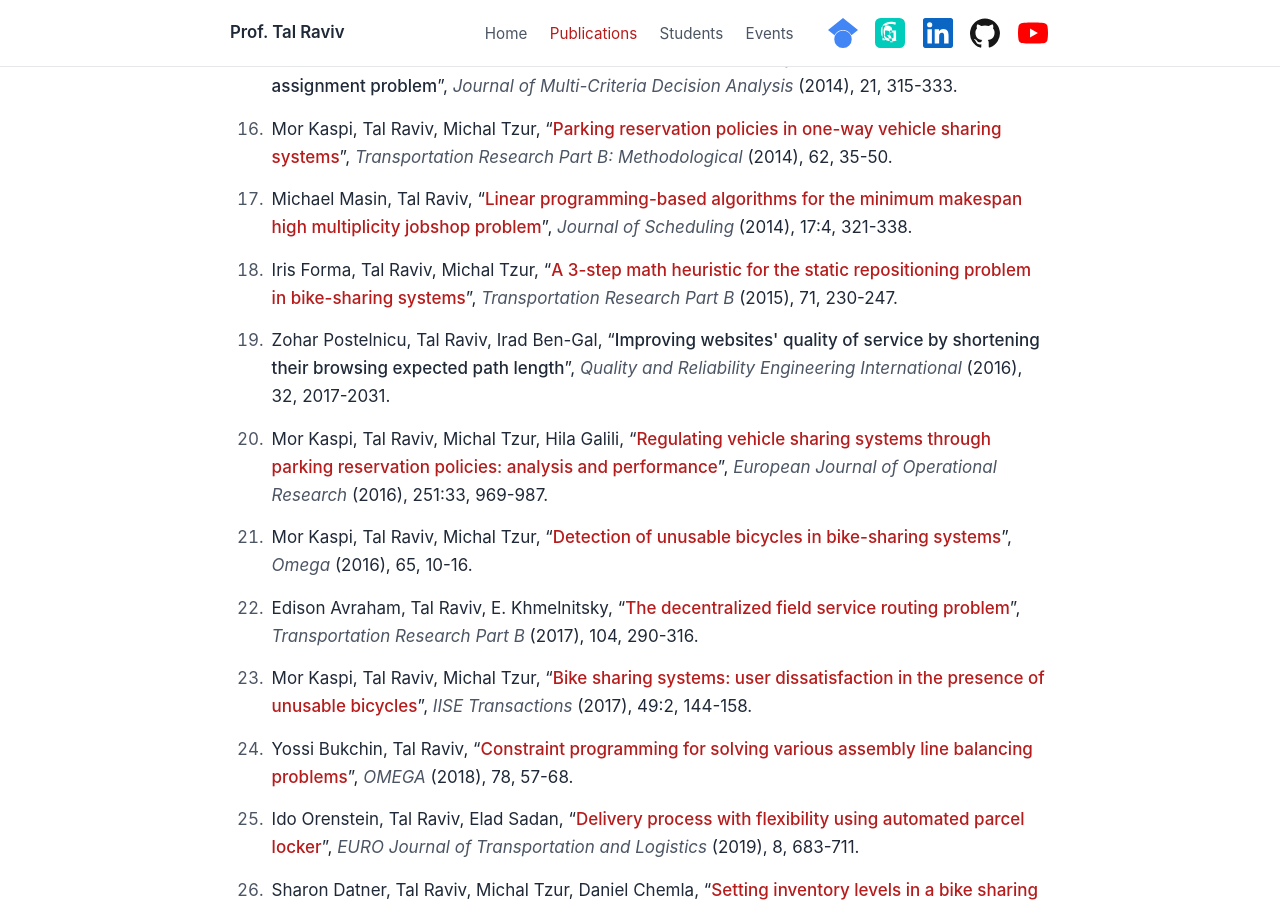
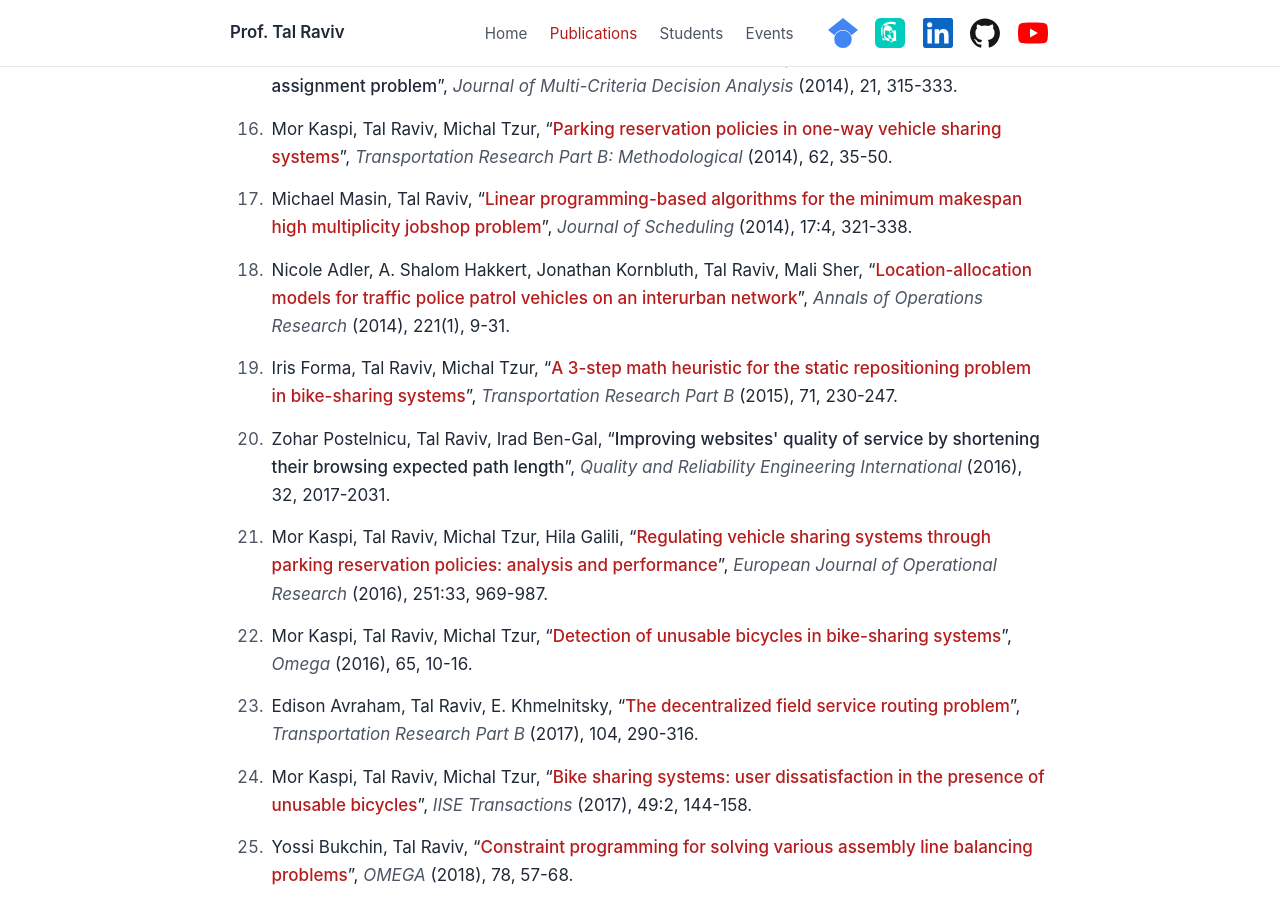
Before and after one commit to tal69/tal69.github.io, a Jekyll site: the page built from _pages/publications.md, in a window 1280 px wide and 900 px high, scrolled down 1188 px. Built offline with Jekyll 4.4.1, drawn with Linux system fonts in a browser that asks for light colours.

Commit message:
Add missing CV publication

```diff
--- a/_data/publications.yml
+++ b/_data/publications.yml
@@ -43,7 +43,7 @@ journal:
     venue:   "Mathematics"
     year:    2023
     pages:   "11, 4784"
-    url:     "https://www.mdpi.com/2577452"
+    url:     "https://doi.org/10.3390/math11234784"
 
   - authors: "Tal Raviv"
     title:   "The service points' location and capacity problem"
@@ -241,6 +241,13 @@ journal:
     pages:   "17:4, 321-338"
     url:     "/assets/pdf/f40624_9e0712eaa5164b90876cbade9c6994cc.pdf"
 
+  - authors: "Nicole Adler, A. Shalom Hakkert, Jonathan Kornbluth, Tal Raviv, Mali Sher"
+    title:   "Location-allocation models for traffic police patrol vehicles on an interurban network"
+    venue:   "Annals of Operations Research"
+    year:    2014
+    pages:   "221(1), 9-31"
+    url:     "https://doi.org/10.1007/s10479-012-1275-2"
+
   - authors: "Tal Raviv, Michal Tzur, Iris Forma"
     title:   "Static repositioning in a bike-sharing system: models and solution approaches"
     venue:   "EURO Journal of Transportation and Logistics"
```
